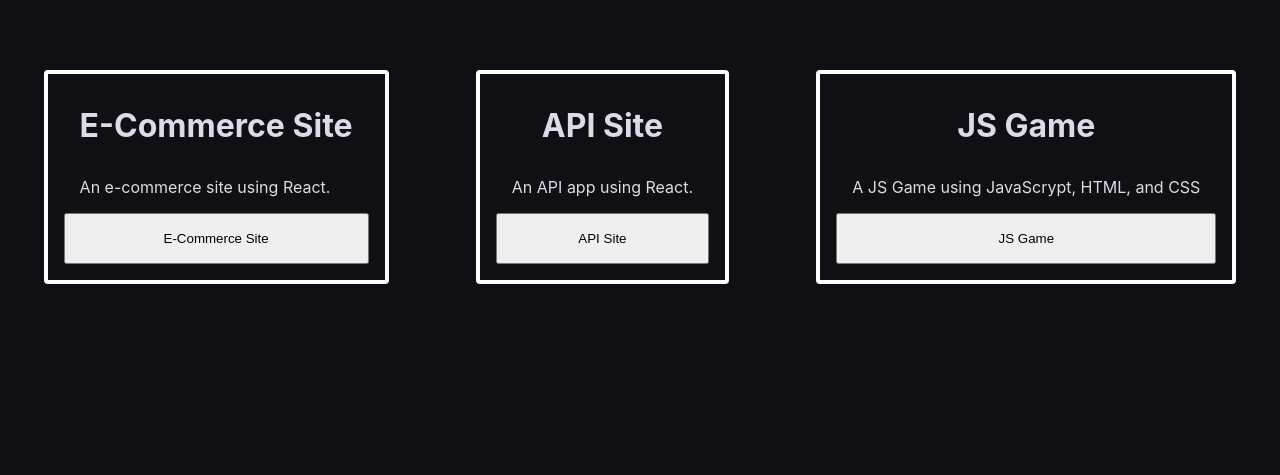
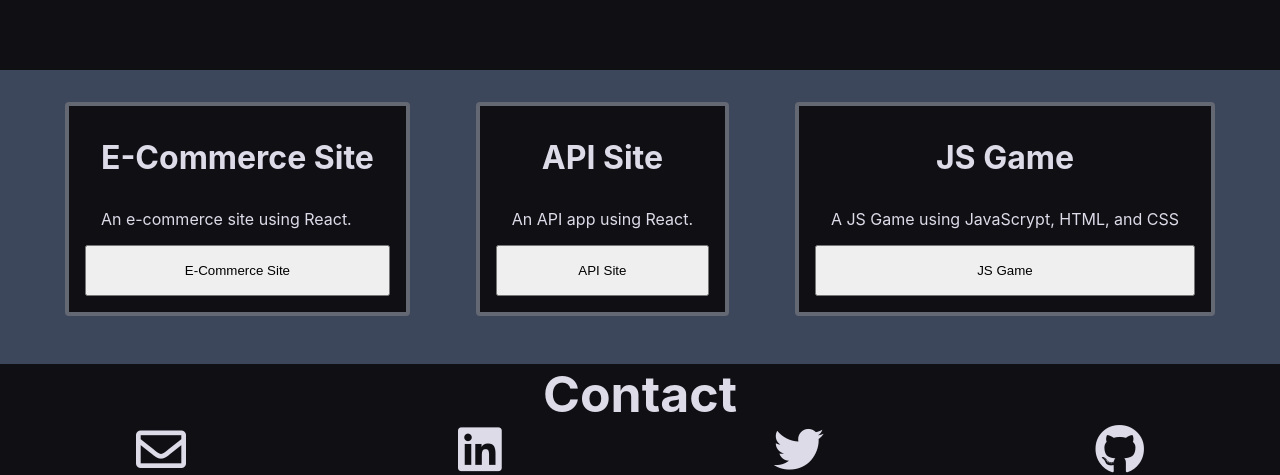
Before and after one commit to Scharite13/Portfolio2, a React (Create React App) app: page / in a window 1280 px wide. Shown: the part 1198-1673 px from the top of the page. Before the commit the page ends 1498 px from the top, so only its background shows below. Built offline with nearby package versions, Linux system fonts and the light colour scheme.

Commit message:
added contact section with links, and changed color of project section

```diff
--- a/src/App.js
+++ b/src/App.js
@@ -4,6 +4,7 @@ import NavBar from './components/Navbar/Navbar';
 import Hero from './components/Hero/Hero';
 import AboutMe from './components/About me/AboutMe';
 import ProjectList from './components/ProjectList/ProjectList';
+import Contact from './components/Contact/Contact';
 
 function App() {
   return (
@@ -12,6 +13,7 @@ function App() {
       <Hero />
       <AboutMe/>
       <ProjectList/>
+      <Contact/>
 
     </div>
   );
--- a/src/components/Contact/Contact.js
+++ b/src/components/Contact/Contact.js
@@ -1,12 +1,20 @@
-import React, { Component } from 'react;';
+import React, { Component } from 'react';
 import './Contact.styles.css';
 
 class Contact extends Component{
     render(){
         return(
             <div>
-
+                <h2 className="contact">Contact</h2>
+                <div className="contact-list">
+                    <div><a href="mailto:DerekScharite@gmail.com"><i className="far fa-envelope contact-link"></i></a></div>
+                    <div><a href="www.linkedin.com/in/derek-scharite-b664a0199"><i className="fab fa-linkedin contact-link"></i></a></div>
+                    <div><a href="https://twitter.com/DScharite"><i className="fab fa-twitter contact-link"></i></a></div>
+                    <div><a href="https://github.com/Scharite13"><i className="fab fa-github contact-link"></i></a></div>
+                </div>
             </div>
         )
     }
 }
+
+export default Contact;
--- a/src/components/Contact/Contact.styles.css
+++ b/src/components/Contact/Contact.styles.css
@@ -0,0 +1,14 @@
+.contact-list {
+  display: flex;
+  justify-content: center;
+  justify-content: space-around;
+}
+
+.contact {
+  text-align: center;
+  font-size: 50px;
+}
+
+.contact-link {
+  font-size: 50px;
+}
--- a/src/components/Hero/Hero.styles.css
+++ b/src/components/Hero/Hero.styles.css
@@ -1,7 +1,7 @@
 .hero-image {
   display: flex;
   background-image: url('./rsz_1mountain_background.jpg');
-  background-color: whitergb(222, 219, 233);
+  background-color: #3c475b;
   height: 768px;
   background-attachment: fixed;
   background-position: center;
--- a/src/components/ProjectCard/ProjectCard.styles.css
+++ b/src/components/ProjectCard/ProjectCard.styles.css
@@ -1,10 +1,11 @@
 .card-container {
   display: flex;
   flex-direction: column;
-  border: 4px solid white;
+  border: 4px solid #646873;
   padding: 1rem;
   border-radius: 4px;
   margin-bottom: 1rem;
+  background-color: rgb(16, 15, 20);
 }
 
 .project-title {
--- a/src/components/ProjectList/ProjectList.styles.css
+++ b/src/components/ProjectList/ProjectList.styles.css
@@ -3,4 +3,10 @@
   flex-direction: row;
   justify-content: space-around;
   margin-top: 150px;
+  background-color: #3c475b;
+  padding: 2rem;
 }
+
+/* #3c475b */
+/* #434a55 */
+/* #646873 */
```
